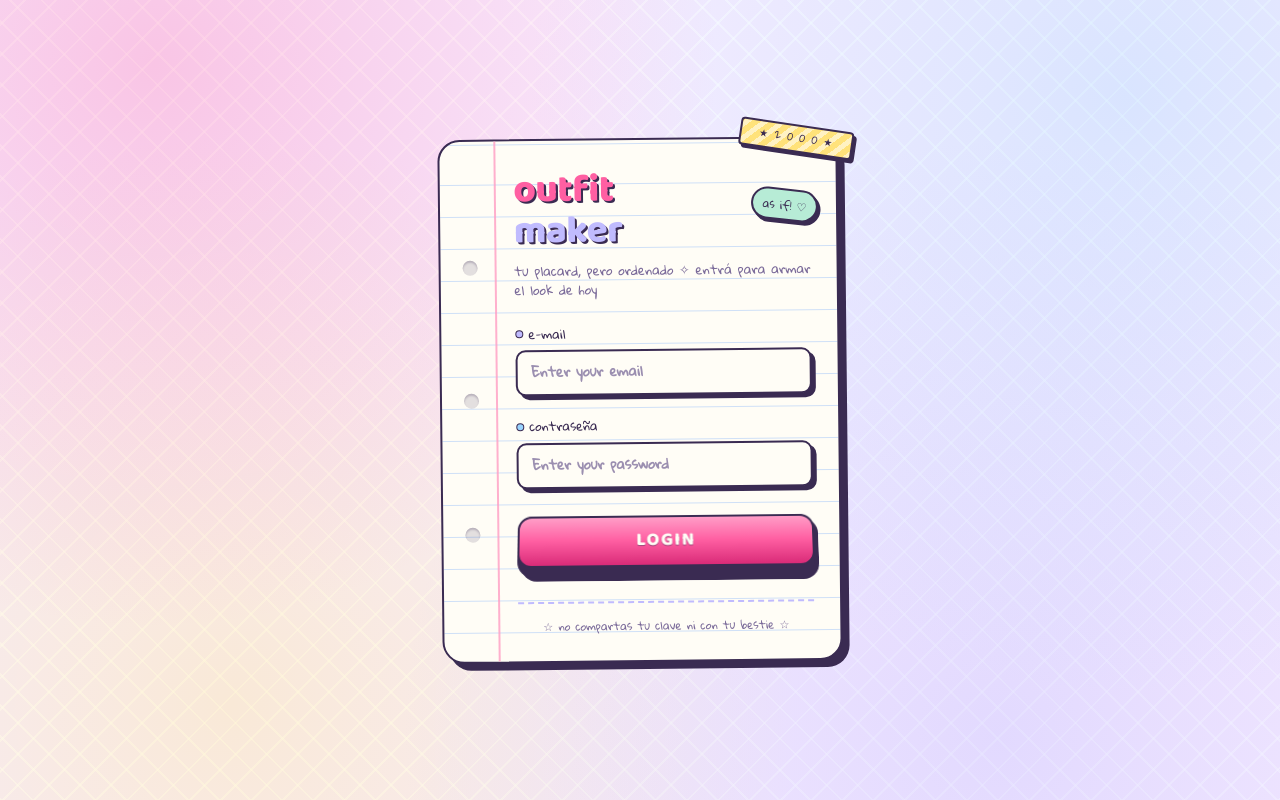
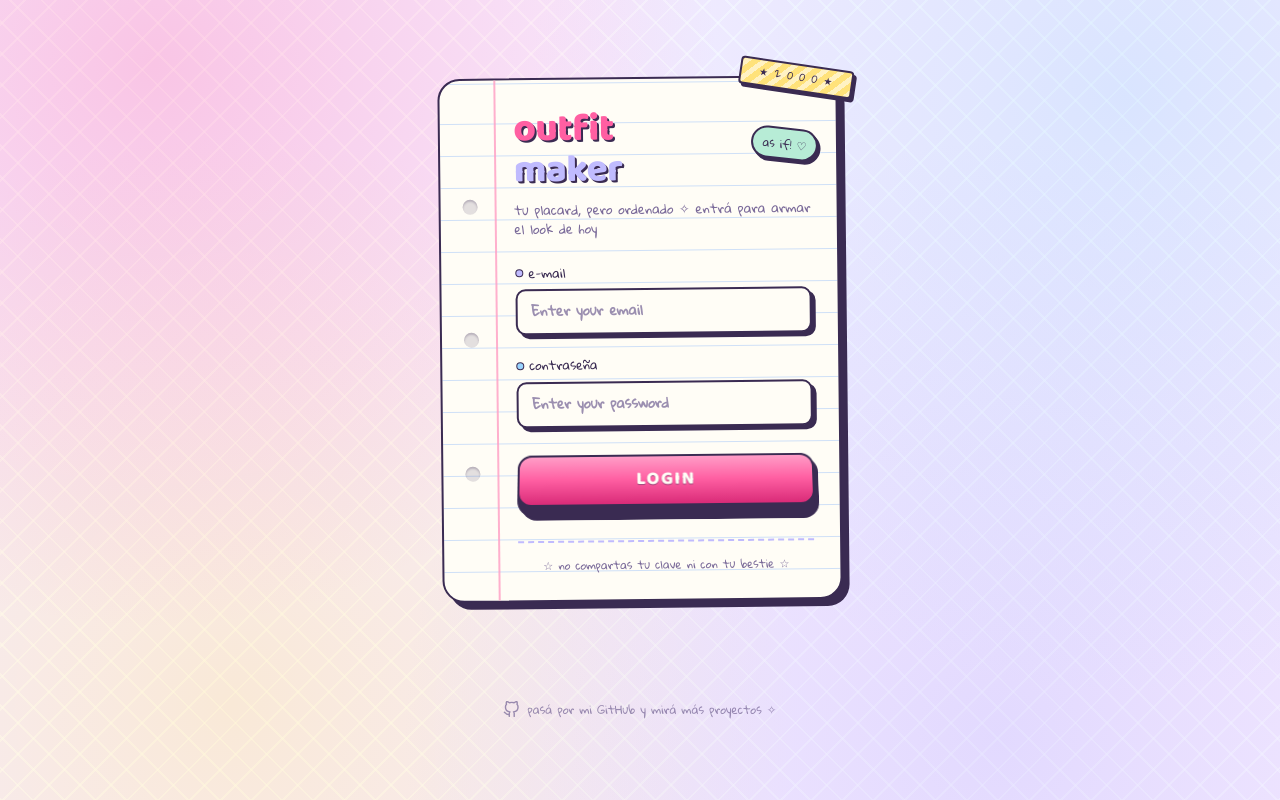
Before and after one commit to CatalinaCorrea-png/outfit-maker-frontend-react-ts, a React (Vite) app: page /login in a window 1280 px wide. Built offline with nearby package versions, Linux system fonts and the light colour scheme.

Commit message:
github link

```diff
--- /dev/null
+++ b/src/components/GitHubLink/GitHubLink.tsx
@@ -0,0 +1,32 @@
+
+import "./githubLink.css"
+
+const GITHUB_URL = "https://github.com/CatalinaCorrea-png"
+
+const GitHubLink = () => {
+  return (
+    <a
+      className="github-link"
+      href={GITHUB_URL}
+      target="_blank"
+      rel="noopener noreferrer"
+      title="GitHub"
+    >
+      <svg
+        className="github-link-icon"
+        strokeLinejoin="round"
+        strokeLinecap="round"
+        strokeWidth="2"
+        stroke="currentColor"
+        fill="none"
+        viewBox="0 0 24 24"
+        aria-hidden="true"
+      >
+        <path d="M9 19c-5 1.5-5-2.5-7-3m14 6v-3.87a3.37 3.37 0 0 0-.94-2.61c3.14-.35 6.44-1.54 6.44-7A5.44 5.44 0 0 0 20 4.77 5.07 5.07 0 0 0 19.91 1S18.73.65 16 2.48a13.38 13.38 0 0 0-7 0C6.27.65 5.09 1 5.09 1A5.07 5.07 0 0 0 5 4.77a5.44 5.44 0 0 0-1.5 3.78c0 5.42 3.3 6.61 6.44 7A3.37 3.37 0 0 0 9 18.13V22"></path>
+      </svg>
+      <span>pasá por mi GitHub y mirá más proyectos ✧</span>
+    </a>
+  )
+}
+
+export default GitHubLink
--- /dev/null
+++ b/src/components/GitHubLink/githubLink.css
@@ -0,0 +1,36 @@
+/* ═══ Firma discreta con link al GitHub ═══ */
+
+.github-link {
+  display: inline-flex;
+  align-items: center;
+  gap: 0.45rem;
+  margin-top: 1.4rem;
+  padding: 0.3rem 0.6rem;
+  border-radius: 999px;
+  font-family: var(--font-hand);
+  font-size: 0.72rem;
+  line-height: 1.4;
+  text-align: center;
+  text-decoration: none;
+  color: var(--ink-soft);
+  opacity: 0.75;
+  transition: opacity 0.2s ease, color 0.2s ease, transform 0.2s ease;
+}
+
+.github-link:hover,
+.github-link:focus-visible {
+  opacity: 1;
+  color: var(--ink);
+  transform: translateY(-1px);
+}
+
+.github-link:focus-visible {
+  outline: 2px dashed var(--lilac);
+  outline-offset: 2px;
+}
+
+.github-link-icon {
+  width: 1.05rem;
+  height: 1.05rem;
+  flex-shrink: 0;
+}
--- a/src/pages/Login.tsx
+++ b/src/pages/Login.tsx
@@ -9,6 +9,7 @@ import ValidationField from "../components/ValidationField/ValidationField"
 import InputField from "../components/InputField/InputField"
 import KeyButton from "../components/KeyButton/KeyButton"
 import "./login.css"
+import GitHubLink from "../components/GitHubLink/GitHubLink"
 
 
 const Login = () => {
@@ -103,6 +104,7 @@ const Login = () => {
 
 				<p className="login-footer">☆ no compartas tu clave ni con tu bestie ☆</p>
 			</div>
+			<GitHubLink />
 		</main>
   )
 }
```
Also changed, not shown: src/components/LogoutButton/logoutButton.css (added, +67 -0 lines).
